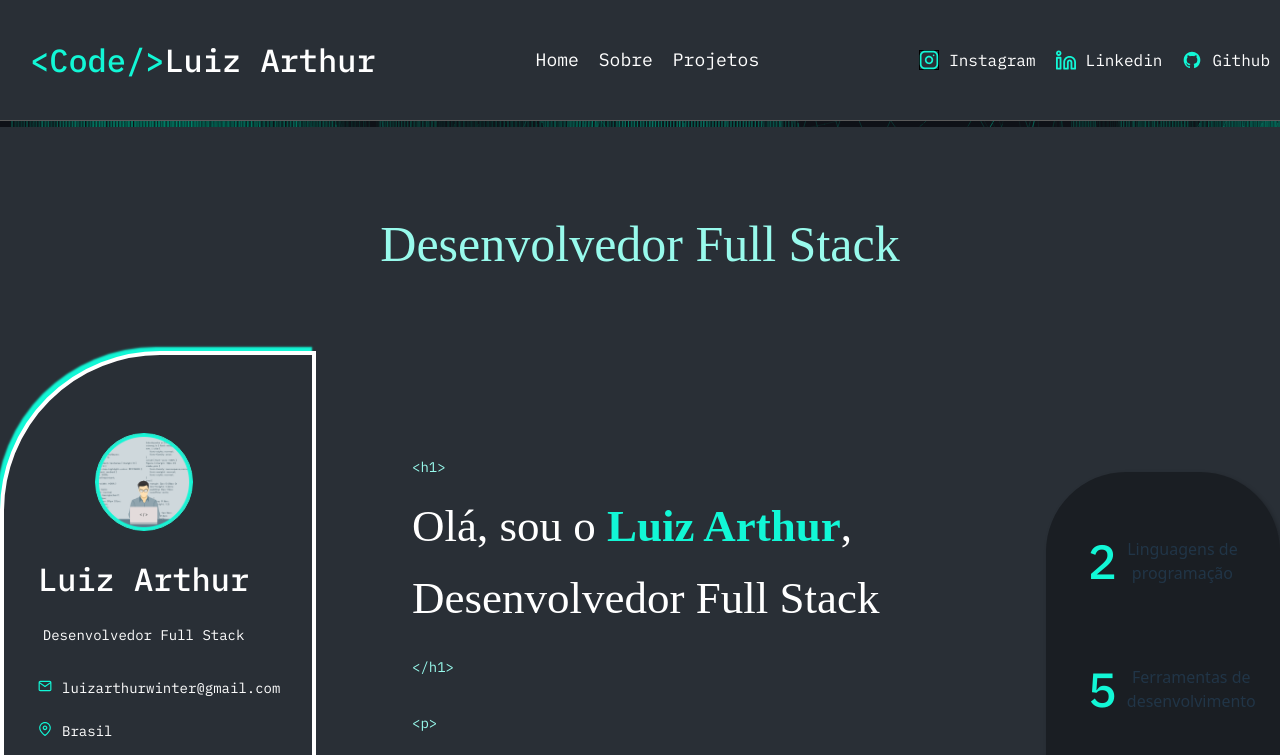
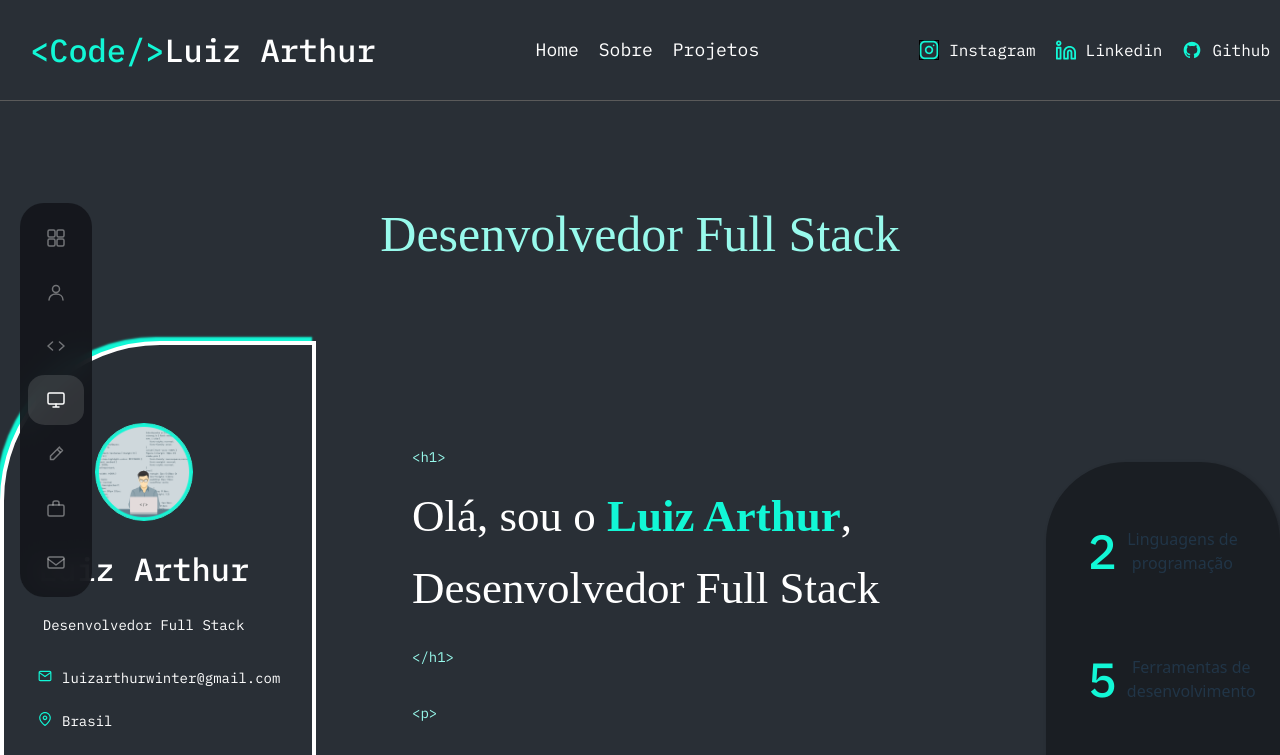
Before and after one commit to luizarthuur/Portifolio, a React (Vite) app in the folder luiz-arthur-portifolio/: page / in a window 1280 px wide. Shown: the top 755 px of the page. Built offline with nearby package versions, Linux system fonts and the light colour scheme; grey boxes are pictures that could not be loaded.

Commit message:
criacao da barra de navegacao e edicao de espacamentos entre secoes

```diff
--- a/luiz-arthur-portifolio/src/components/1st-section/styles.css
+++ b/luiz-arthur-portifolio/src/components/1st-section/styles.css
@@ -2,6 +2,8 @@
     width: 100%;
     height: 100%;
     background-color: #292F36;
+    min-height: 1000px;
+    padding-top: 40px;
 }
 
 .first-section-title{
@@ -14,7 +16,6 @@ text-transform: capitalize;
 color: #98FAEC;
 text-align: center;
 margin-bottom: 40px;
-padding-top: 50px;
 }
 
 .first-section-container{
--- a/luiz-arthur-portifolio/src/components/3rd-section/styles.css
+++ b/luiz-arthur-portifolio/src/components/3rd-section/styles.css
@@ -7,9 +7,11 @@
     overflow: hidden;
     width: 100vw;
     height: 100%;
-    padding-bottom: 50px;
+    ;
     display: flex;
     justify-content: center;
+    min-height: 1000px;
+    padding: 100px 0;
 }
 
 .third-section::before {
--- a/luiz-arthur-portifolio/src/components/4th-section/styles.css
+++ b/luiz-arthur-portifolio/src/components/4th-section/styles.css
@@ -6,6 +6,8 @@
     background-position: bottom center;
     box-shadow: 1rem;
     overflow: hidden;
+    min-height: 1000px;
+    padding: 100px 0;
 }
 
 .fourth-section::before {
--- a/luiz-arthur-portifolio/src/components/5th-section/styles.css
+++ b/luiz-arthur-portifolio/src/components/5th-section/styles.css
@@ -7,6 +7,8 @@
   box-shadow: 1rem;
   overflow: hidden;
   z-index: 1;
+  min-height: 1000px;
+  padding: 100px 0;
 }
 
 .fifth-section::before {
--- a/luiz-arthur-portifolio/src/components/6th-section/styles.css
+++ b/luiz-arthur-portifolio/src/components/6th-section/styles.css
@@ -1,5 +1,7 @@
 .sixth-section{
     background-color: #292F36;
+    min-height: 1000px;
+    padding-top: 100px;
 }
 .carousel-track-wrapper{
     margin: 50px 0;
@@ -75,7 +77,3 @@
     font-size: 9px;
     color: gray;
 }
-
-.sixth-section{
-    padding-bottom: 50px;
-}
--- a/luiz-arthur-portifolio/src/components/7th-section/styles.css
+++ b/luiz-arthur-portifolio/src/components/7th-section/styles.css
@@ -1,6 +1,7 @@
 .seventh-section{
     background-color: #1A1E23;
-    padding-bottom: 50px;
+    min-height: 1000px;
+    padding-top: 100px;
 }
 
 .seventh-section-contact-text{
@@ -90,5 +91,5 @@ width: 140px;
 }
 
 .seventh-section-contact-text-container, .seventh-section-contact-link-container{
-    margin: 50px 0;
+    margin: 70px 0;
 }
--- a/luiz-arthur-portifolio/src/components/body/body.tsx
+++ b/luiz-arthur-portifolio/src/components/body/body.tsx
@@ -1,3 +1,7 @@
+'use client'
+import { useRef, useState, useEffect } from 'react'
+import SectionNavigator from '../section-navigator'
+
 import FirstSection from '../1st-section/index'
 import SecondSection from '../2st-section'
 import ThirdSection from '../3rd-section'
@@ -6,16 +10,93 @@ import FifthSection from '../5th-section'
 import SixthSection from '../6th-section'
 import SeventhSection from '../7th-section'
 
+// Ícones SVG — troque pelo que já usa no seu projeto
+const icons = [
+  // grid
+  <svg key={0} width="18" height="18" viewBox="0 0 18 18" fill="none">
+    <rect x="1" y="1" width="7" height="7" rx="1.5" stroke="currentColor" strokeWidth="1.5"/>
+    <rect x="10" y="1" width="7" height="7" rx="1.5" stroke="currentColor" strokeWidth="1.5"/>
+    <rect x="1" y="10" width="7" height="7" rx="1.5" stroke="currentColor" strokeWidth="1.5"/>
+    <rect x="10" y="10" width="7" height="7" rx="1.5" stroke="currentColor" strokeWidth="1.5"/>
+  </svg>,
+  // user
+  <svg key={1} width="18" height="18" viewBox="0 0 18 18" fill="none">
+    <circle cx="9" cy="6" r="3.5" stroke="currentColor" strokeWidth="1.5"/>
+    <path d="M2 17c0-3.866 3.134-6 7-6s7 2.134 7 6" stroke="currentColor" strokeWidth="1.5" strokeLinecap="round"/>
+  </svg>,
+  // code
+  <svg key={2} width="18" height="18" viewBox="0 0 18 18" fill="none">
+    <path d="M5.5 5L1 9l4.5 4M12.5 5L17 9l-4.5 4" stroke="currentColor" strokeWidth="1.5" strokeLinecap="round" strokeLinejoin="round"/>
+  </svg>,
+  // monitor
+  <svg key={3} width="18" height="18" viewBox="0 0 18 18" fill="none">
+    <rect x="1" y="2" width="16" height="11" rx="1.5" stroke="currentColor" strokeWidth="1.5"/>
+    <path d="M6 16h6M9 13v3" stroke="currentColor" strokeWidth="1.5" strokeLinecap="round"/>
+  </svg>,
+  // edit
+  <svg key={4} width="18" height="18" viewBox="0 0 18 18" fill="none">
+    <path d="M12.5 2.5l3 3-9 9H3.5V11l9-9z" stroke="currentColor" strokeWidth="1.5" strokeLinejoin="round"/>
+    <path d="M10.5 4.5l3 3" stroke="currentColor" strokeWidth="1.5"/>
+  </svg>,
+  // briefcase / portfolio
+  <svg key={5} width="18" height="18" viewBox="0 0 18 18" fill="none">
+    <rect x="1" y="6" width="16" height="11" rx="1.5" stroke="currentColor" strokeWidth="1.5"/>
+    <path d="M6 6V4a2 2 0 012-2h2a2 2 0 012 2v2" stroke="currentColor" strokeWidth="1.5" strokeLinecap="round"/>
+  </svg>,
+  // mail
+  <svg key={6} width="18" height="18" viewBox="0 0 18 18" fill="none">
+    <rect x="1" y="4" width="16" height="11" rx="1.5" stroke="currentColor" strokeWidth="1.5"/>
+    <path d="M1 6l8 6 8-6" stroke="currentColor" strokeWidth="1.5" strokeLinecap="round" strokeLinejoin="round"/>
+  </svg>,
+]
+
+const SECTIONS = [
+  { component: FirstSection,   icon: icons[0] },
+  { component: SecondSection,  icon: icons[1] },
+  { component: ThirdSection,   icon: icons[2] },
+  { component: FourthSection,  icon: icons[3] },
+  { component: FifthSection,   icon: icons[4] },
+  { component: SixthSection,   icon: icons[5] },
+  { component: SeventhSection, icon: icons[6] },
+]
+
 export default function Body() {
-    return (
-        <div>
-            <FirstSection />
-            <SecondSection />
-            <ThirdSection/>
-            <FourthSection/>
-            <FifthSection/>
-            <SixthSection/>
-            <SeventhSection/>
+  const [currentSection, setCurrentSection] = useState(0)
+  const sectionRefs = useRef<(HTMLDivElement | null)[]>([])
+
+  useEffect(() => {
+    const handleScroll = () => {
+      const scrollY = window.scrollY + window.innerHeight / 2
+      let active = 0
+      sectionRefs.current.forEach((el, i) => {
+        if (el && el.offsetTop <= scrollY) active = i
+      })
+      setCurrentSection(active)
+    }
+    window.addEventListener('scroll', handleScroll, { passive: true })
+    return () => window.removeEventListener('scroll', handleScroll)
+  }, [])
+
+  const navigateTo = (index: number) => {
+    setCurrentSection(index)
+    const el = sectionRefs.current[index]
+    if (!el) return
+    window.scrollTo({ top: el.offsetTop, behavior: 'smooth' })
+  }
+
+  return (
+    <div>
+      <SectionNavigator
+        sections={SECTIONS}
+        currentSection={currentSection}
+        onNavigate={navigateTo}
+      />
+
+      {SECTIONS.map(({ component: Section }, i) => (
+        <div key={i} ref={el => { sectionRefs.current[i] = el }}>
+          <Section />
         </div>
-    )
+      ))}
+    </div>
+  )
 }
--- a/luiz-arthur-portifolio/src/components/header/header.css
+++ b/luiz-arthur-portifolio/src/components/header/header.css
@@ -6,7 +6,7 @@
     justify-content: space-between;
     align-items: center;
     padding: 10px;
-    height: 100px;
+    height: 80px;
     width: 100%;
     position: fixed;
     top: 0;
--- /dev/null
+++ b/luiz-arthur-portifolio/src/components/section-navigator/index.tsx
@@ -0,0 +1,66 @@
+'use client'
+
+interface SectionNavigatorProps {
+  sections: { icon: React.ReactNode }[]
+  currentSection: number
+  onNavigate: (index: number) => void
+}
+
+export default function SectionNavigator({ sections, currentSection, onNavigate }: SectionNavigatorProps) {
+  return (
+    <nav style={{
+      position: 'fixed',
+      left: '20px',
+      top: '50%',
+      transform: 'translateY(-50%)',
+      zIndex: 1000,
+      display: 'flex',
+      flexDirection: 'column',
+      alignItems: 'center',
+      gap: '4px',
+      padding: '10px 8px',
+      background: 'rgba(20, 22, 28, 0.92)',
+      backdropFilter: 'blur(12px)',
+      WebkitBackdropFilter: 'blur(12px)',
+      borderRadius: '24px',
+    }}>
+      {sections.map((section, i) => {
+        const isActive = i === currentSection
+        return (
+          <button
+            key={i}
+            onClick={() => onNavigate(i)}
+            title={`Section ${i + 1}`}
+            style={{
+              width: '100%',
+              height: '50px',
+              display: 'flex',
+              alignItems: 'center',
+              justifyContent: 'center',
+              border: 'none',
+              borderRadius: '30%',
+              cursor: 'pointer',
+              background: isActive ? 'rgba(255,255,255,0.12)' : 'transparent',
+              color: isActive ? '#fff' : 'rgba(255,255,255,0.4)',
+              transition: 'background 0.2s, color 0.2s',
+            }}
+            onMouseEnter={e => {
+              if (!isActive) {
+                (e.currentTarget as HTMLButtonElement).style.background = 'rgba(255,255,255,0.07)'
+                ;(e.currentTarget as HTMLButtonElement).style.color = 'rgba(255,255,255,0.75)'
+              }
+            }}
+            onMouseLeave={e => {
+              if (!isActive) {
+                (e.currentTarget as HTMLButtonElement).style.background = 'transparent'
+                ;(e.currentTarget as HTMLButtonElement).style.color = 'rgba(255,255,255,0.4)'
+              }
+            }}
+          >
+            {section.icon}
+          </button>
+        )
+      })}
+    </nav>
+  )
+}
```
Also changed, not shown: luiz-arthur-portifolio/src/components/2st-section/styles.css (+2 -1 lines).
